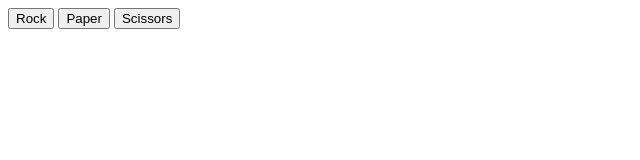
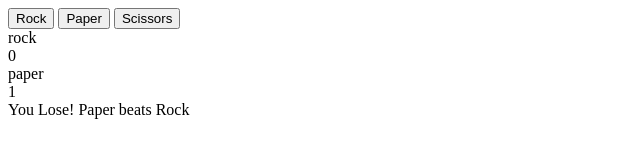
Before and after one commit to zioscuro/odin-rock-paper-scissors, a plain HTML site: page index.html in a window 1280 px wide. Both pictures are taken after a click on the button "Rock". Shown: the whole page, without its empty margins (0-640 px from the left). Drawn offline with Linux system fonts and the light colour scheme.

Commit message:
Add display div in html and update script to view game data in that div

```diff
--- a/index.html
+++ b/index.html
@@ -11,5 +11,13 @@
     <button id="rock">Rock</button>
     <button id="paper">Paper</button>
     <button id="scissors">Scissors</button>
+    <div id="display">
+        <div id="player-choice"></div>
+        <div id="player-counter"></div>
+        <div id="computer-choice"></div>
+        <div id="computer-counter"></div>
+        <div id="results-display"></div>
+        <div id="winner-display"></div>
+    </div>
 </body>
 </html>
--- a/script.js
+++ b/script.js
@@ -1,3 +1,13 @@
+const displayResult = document.getElementById('results-display');
+const displayPlayerChoice = document.getElementById('player-choice');
+const displayPlayerCounter = document.getElementById('player-counter');
+const displayComputerChoice = document.getElementById('computer-choice');
+const displayComputerCounter = document.getElementById('computer-counter');
+const displayWinner = document.getElementById('winner-display');
+
+let playerCounter = 0;
+let computerCounter = 0;
+
 function getComputerChoice() {
     const choice = Math.floor((Math.random()*3)+1);
     switch (choice) {
@@ -19,81 +29,76 @@ function playRound(player, computer) {
     }
     if (player === 'rock'){
         if (computer === 'scissors'){
+            playerCounter++;
             return 'You Win! Rock beats Scissors';
         }
         if (computer === 'paper'){
+            computerCounter++;
             return 'You Lose! Paper beats Rock';
         }
     }
     if (player === 'paper'){
         if (computer === 'rock'){
+            playerCounter++;
             return 'You Win! Paper beats Rock';
         }
         if (computer === 'scissors'){
+            computerCounter++;
             return 'You Lose! Scissors beats Paper';
         }
     }
     if (player === 'scissors'){
         if (computer === 'paper'){
+            playerCounter++;
             return 'You Win! Scissors beats Paper';
         }
         if (computer === 'rock'){
+            computerCounter++;
             return 'You Lose! Rock beats Scissors';
         }
     }
     return 'something wrong!';
   }
 
-/*
-function game() {
+function resetGame() {
+    displayWinner.textContent = '';
+    playerCounter = 0;
+    computerCounter = 0;
+}
 
-    const player = {
-        choice: null,
-        counter: 0
+function displayRound(player) {
+    if (playerCounter === 5 || computerCounter === 5) {
+        resetGame();
     }
 
-    const computer = {
-        choice: null,
-        counter: 0
+    const playerChoice = player;
+    const computerChoice = getComputerChoice();
+    const result = playRound(playerChoice, computerChoice);
+
+    displayResult.textContent = result;
+    displayPlayerChoice.textContent = playerChoice;
+    displayComputerChoice.textContent = computerChoice;
+    displayPlayerCounter.textContent = playerCounter;
+    displayComputerCounter.textContent = computerCounter;
+
+    if (playerCounter === 5) {
+        displayWinner.textContent = 'CONGRATS, YOU WIN THE GAME!';
     }
 
-    for (let i = 0; i < 5; i++) {
-
-        player.choice = prompt("Rock, Paper or Scissors?").toLowerCase();
-        while (player.choice !== "rock" && player.choice !== "paper" && player.choice !== "scissors") {
-            player.choice = prompt("Select Again").toLowerCase();
-        }
-        computer.choice = getComputerChoice();
-
-        console.log("PlayerChoice: " +  player.choice + " PlayerCounter: " + player.counter);
-        console.log("ComputerChoice: " + computer.choice + " ComputerCounter: " + computer.counter);
-        console.log(playRound(player, computer));
-     }
-
-    if (player.counter > computer.counter) {
-        alert("You: " + player.counter + " Computer: " + computer.counter + "....You Win!");
-    } else if (player.counter < computer.counter) {
-        alert("You: " + player.counter + " Computer: " + computer.counter + "....Computer Wins!");
-    } else {
-        alert("You: " + player.counter + " Computer: " + computer.counter + "....It's a Draw!");
+    if (computerCounter === 5) {
+        displayWinner.textContent = 'COMPUTER WIN THE GAME!';
     }
 }
 
-game();
-*/
-
 const rockBtn = document.getElementById('rock');
 rockBtn.addEventListener('click', ()=>{
-    const computerChoice = getComputerChoice();
-    console.log(playRound('rock', computerChoice));
+    displayRound('rock');
 });
 const paperBtn = document.getElementById('paper');
 paperBtn.addEventListener('click', ()=>{
-    const computerChoice = getComputerChoice();
-    console.log(playRound('paper', computerChoice));
+    displayRound('paper');
 });
 const scissorsBtn = document.getElementById("scissors")
 scissorsBtn.addEventListener('click', ()=>{
-    const computerChoice = getComputerChoice();
-    console.log(playRound('rock', computerChoice));
+    displayRound('scissors');
 });
```
